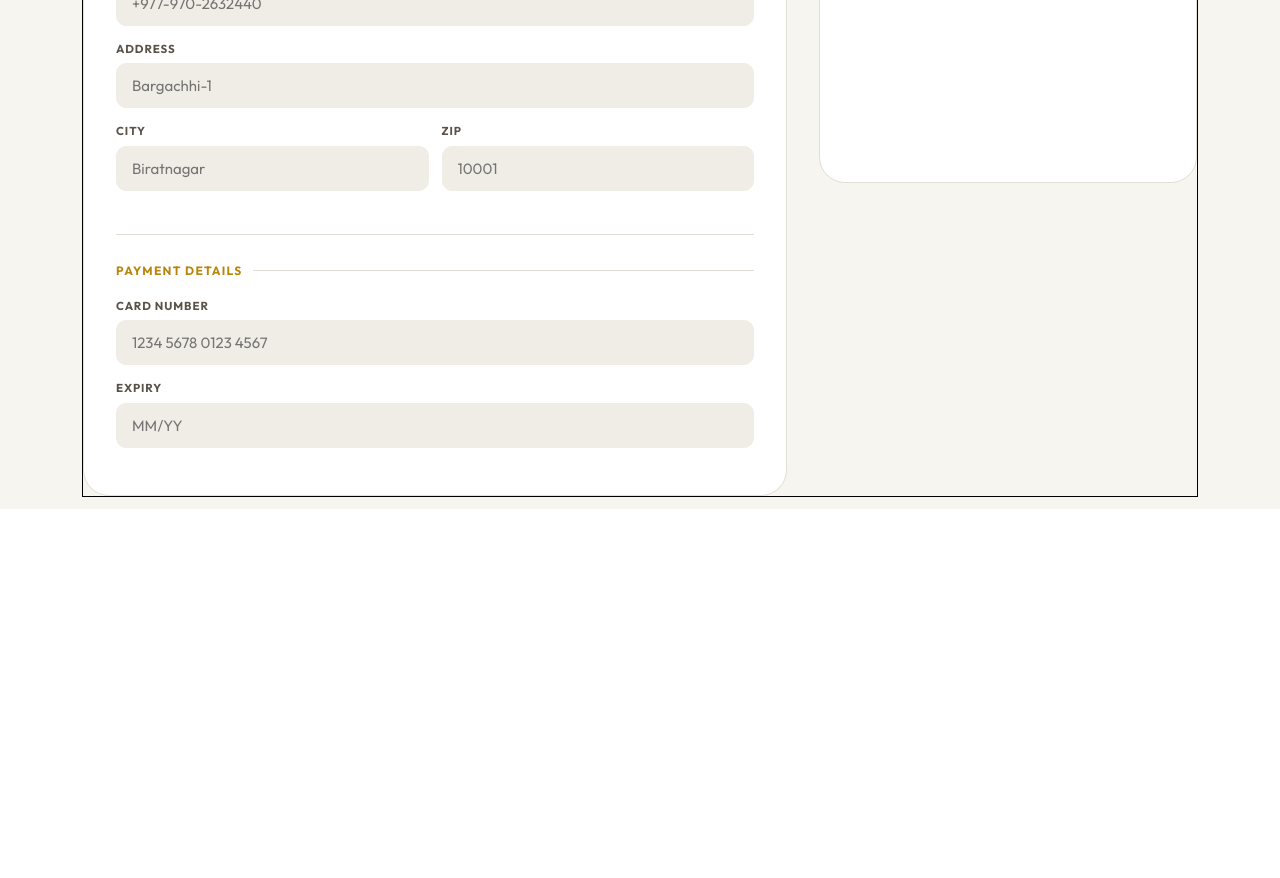
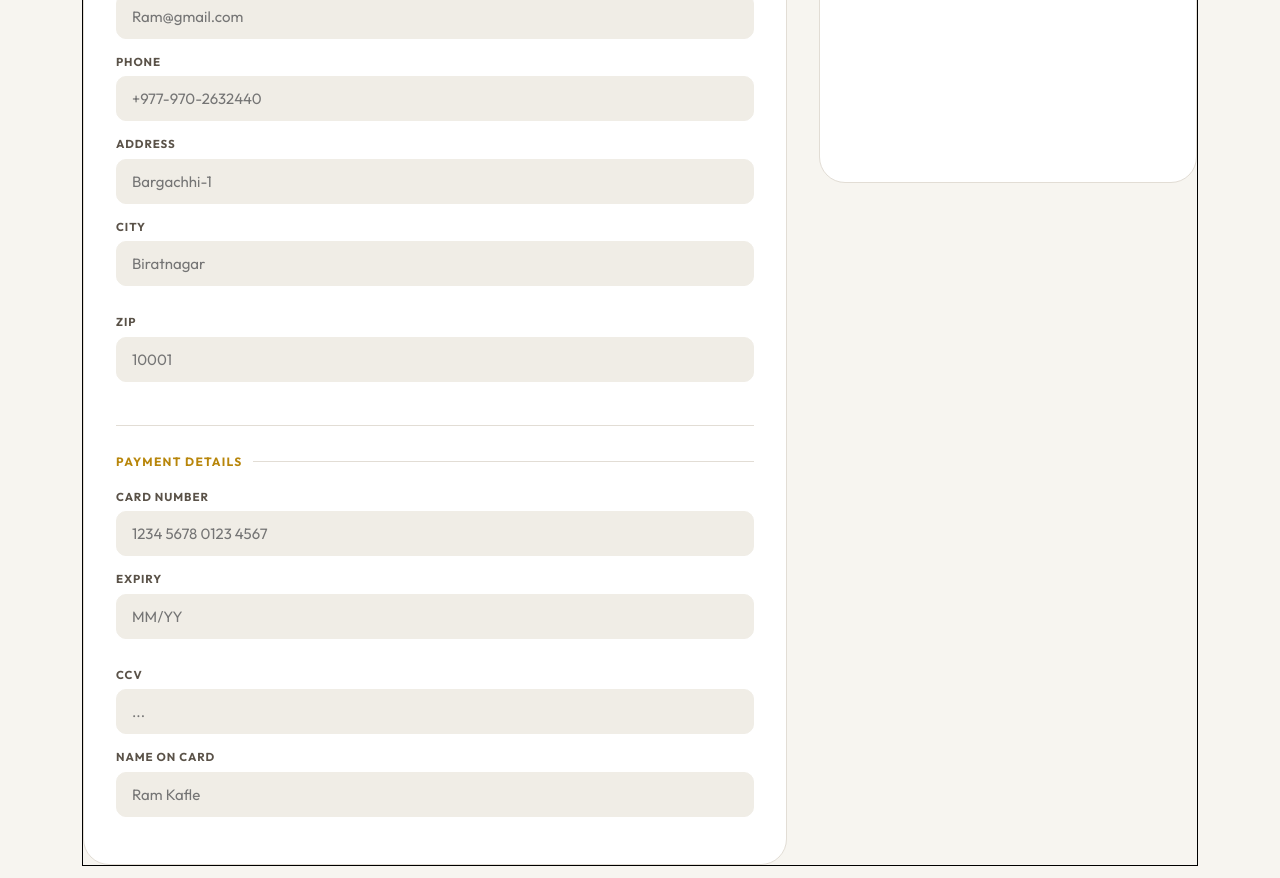
Before and after one commit to aleesa21/ecom-react-project, a React (Vite) app: page /checkout in a window 1280 px wide. Shown: the part 480-1358 px from the top of the page. Before the commit the page ends 989 px from the top, so only its background shows below. Built offline with nearby package versions, Linux system fonts and the light colour scheme; no server answers.

Commit message:
added the state to save the values in checkout  form

```diff
--- a/src/css/checkout.css
+++ b/src/css/checkout.css
@@ -46,6 +46,7 @@
 }
 .si_name{
     display: flex;
+    flex-wrap: wrap;
     gap:13px;
     width: 100%;
     /* border:1px solid red; */
@@ -77,6 +78,7 @@
 }
 .city_zip{
     display: flex;
+    flex-wrap: wrap;
     gap:13px;
 }
 
@@ -85,7 +87,11 @@
     height: 1px;
     margin:28px 0px;
 }
-
+.si_expiry-ccv{
+    display: flex;
+    flex-wrap: wrap;
+    gap: 13px;
+}
 
 
 
--- a/src/pages/Checkout.jsx
+++ b/src/pages/Checkout.jsx
@@ -1,7 +1,54 @@
 import { Link, useNavigate } from "react-router";
 import "../css/checkout.css";
+import { useState } from "react";
 export default function Checkout() {
   const navigate = useNavigate();
+  const [shipping_info, setShipping_info] = useState({
+    firstname : "",
+    lastname : "",
+    email : "",
+    phone : "",
+    address : "",
+    city : "",
+    zip : "",
+});
+
+const[payment_details,setPayment_details]=useState({
+  cardno:"",
+  expiry:"",
+  ccv:"",
+  cardname:""
+})
+function handleshipping(e){
+  const{name,value}=e.target;
+setShipping_info((prev)=>({...prev,[name]:value}))
+}
+function handlepayment(e){
+  const {name}=e.target;
+  let{value}=e.target;
+
+  if(name==="cardno"){
+    value=value.replace(/[^0-9]/g,"");
+    value=value.replace(/(.{4})/g,"$1 ").trim();
+    e.target.value=value;
+  }
+  else if(name==="expiry"){
+    value=value.replace(/[^0-9]/g,"");
+    value=value.replace(/(.{2})/,"$1/");
+    e.target.value=value;
+  }
+  else if (name === "ccv") {
+    value = value.replace(/[^0-9]/g, "");
+    e.target.value = value;
+  }
+
+  setPayment_details((prev)=>({...prev,[name]:value}))
+}
+function validate(e){
+  e.preventDefault();
+  console.log(shipping_info);
+  console.log(payment_details);
+}
   return (
     <section className="checkout ">
       <div className="padding checkout_page">
@@ -11,98 +58,100 @@ export default function Checkout() {
           </Link>
           <h1>Checkout</h1>
         </div>
+        <form onSubmit={validate}>
         <div className="down-checkout">
           <div className="checkout_details">
 
-
             <div className="shipping_info">
-
               <div className="si_heading">
                 <div>Shipping Information</div>
                 <span></span>
               </div>
               <div className="si_name">
                 <div className="si_group">
-                  <label for="checkout_first_name">First Name</label>
+                  <label htmlFor="checkout_first_name">First Name</label>
                   <input
                     className="si_input"
-                    name="checkoout_first_name"
+                    name="firstname"
                     id="checkout_first_name"
                     type="text"
                     placeholder="Ram"
+                    onChange={handleshipping}
                   ></input>
                 </div>
                 <div className="si_group">
                   <label>Last Name</label>
                   <input
                     className="si_input"
-                    name="checkout_last_name"
+                    name="lastname"
                     type="text"
                     placeholder="Kafle"
+                    onChange={handleshipping}
                   ></input>
                 </div>
               </div>
               <div className="si_email si_group">
-                <label for="checkout_email">Email</label>
+                <label htmlFor="checkout_email">Email</label>
                 <input
                   type="email"
                   className="si_input"
-                  name="checkout_email"
+                  name="email"
                   id="checout_email"
                   placeholder="Ram@gmail.com"
+                  onChange={handleshipping}
                 ></input>
               </div>
               <div className="si_phone si_group">
-                <label for="checkout_phone">Phone</label>
+                <label htmlFor="checkout_phone">Phone</label>
                 <input
                   className="si_input"
-                  name="checkout_phone"
+                  name="phone"
                   id="checkout_phone"
                   type="phone"
                   placeholder="+977-970-2632440"
+                  onChange={handleshipping}
                 ></input>
               </div>
               <div className="si_address si_group">
-                <label for="checkout_address">Address</label>
+                <label htmlFor="checkout_address">Address</label>
                 <input
                   type="text"
                   className="si_input"
-                  name="checkout_address"
+                  name="address"
                   id="checkout_address"
                   placeholder="Bargachhi-1"
+                  onChange={handleshipping}
                 ></input>
               </div>
               <div className="city_zip">
                 <div className="si_group">
-                  <label for="checkout_city">city</label>
+                  <label htmlFor="checkout_city">city</label>
                   <input
                     className="si_input"
-                    name="checkout_city"
+                    name="city"
                     id="checkout_city"
                     type="text"
                     placeholder="Biratnagar"
+                    onChange={handleshipping}
                   ></input>
                 </div>
                 <div className="si_group">
-                  <label for="checkout_zip">Zip</label>
+                  <label htmlFor="checkout_zip">Zip</label>
                   <input
                     className="si_input"
                     type="text"
-                    name="checkout_zip"
+                    name="zip"
                     id="checkout_zip"
                     placeholder="10001"
+                    onChange={handleshipping}
                   />
                 </div>
               </div>
-
             </div>
-
 
             <div className="hr"></div>
 
             <div className="payment_details">
-
-
               <div className="si_heading">
                 <div>Payment Details</div>
                 <span></span>
@@ -113,39 +162,62 @@ export default function Checkout() {
                   className="si_input"
                   type="text"
                   placeholder="1234 5678 0123 4567"
-                  name="chechout_card"
+                  name="cardno"
                   id="checkout_card"
                   inputMode="numeric"
                   maxLength={19}
-                  onChange={(e) => {
-                    const value = e.target.value.replace(/[^0-9]/g, "");
-                    const formatted = value.replace(/(.{4})/g, "$1 ").trim();
-                    e.target.value = formatted;
-                  }}
+                  onChange={handlepayment}
                 ></input>
               </div>
-               <div className="si_expiry-ccv">
+              <div className="si_expiry-ccv">
                 <div className="si_group">
                   <label htmlFor="checkout_expiry">Expiry</label>
-                  <input name="checkout_expiry" id="checkout_expiry" className="si_input" type="text" placeholder="MM/YY"></input>
+                  <input
+                    name="expiry"
+                    id="checkout_expiry"
+                    className="si_input"
+                    type="text"
+                    placeholder="MM/YY"
+                    maxLength={5}
+                    onChange={handlepayment}
+                  ></input>
                 </div>
-               </div>
-
+                <div className="si_group">
+                  <label htmlFor="checkout_ccv">ccv</label>
+                  <input
+                    className="si_input"
+                    type="text"
+                    placeholder="..."
+                    name="ccv"
+                    id="checkout_ccv"
+                    maxLength={3}
+                    onChange={handlepayment}
+                  ></input>
+                </div>
+              </div>
+              <div className="si_group">
+                <label htmlFor="checkout_card_name">Name on card</label>
+                <input
+                  className="si_input"
+                  id="checkout_card_name"
+                  name="cardname"
+                  placeholder="Ram Kafle"
+                  onChange={handlepayment}
+                ></input>
+              </div>
             </div>
-
-
-
-
 
           </div>
 
 
+          <div className="order_summary2">
+            <div className="os2_card">
+              <button type="submit">place order</button>
+            </div>
+          </div>
 
-
-          <div className="order_summary2">
-            <div className="os2_card"></div>
-          </div>
         </div>
+        </form>
       </div>
     </section>
   );
```
